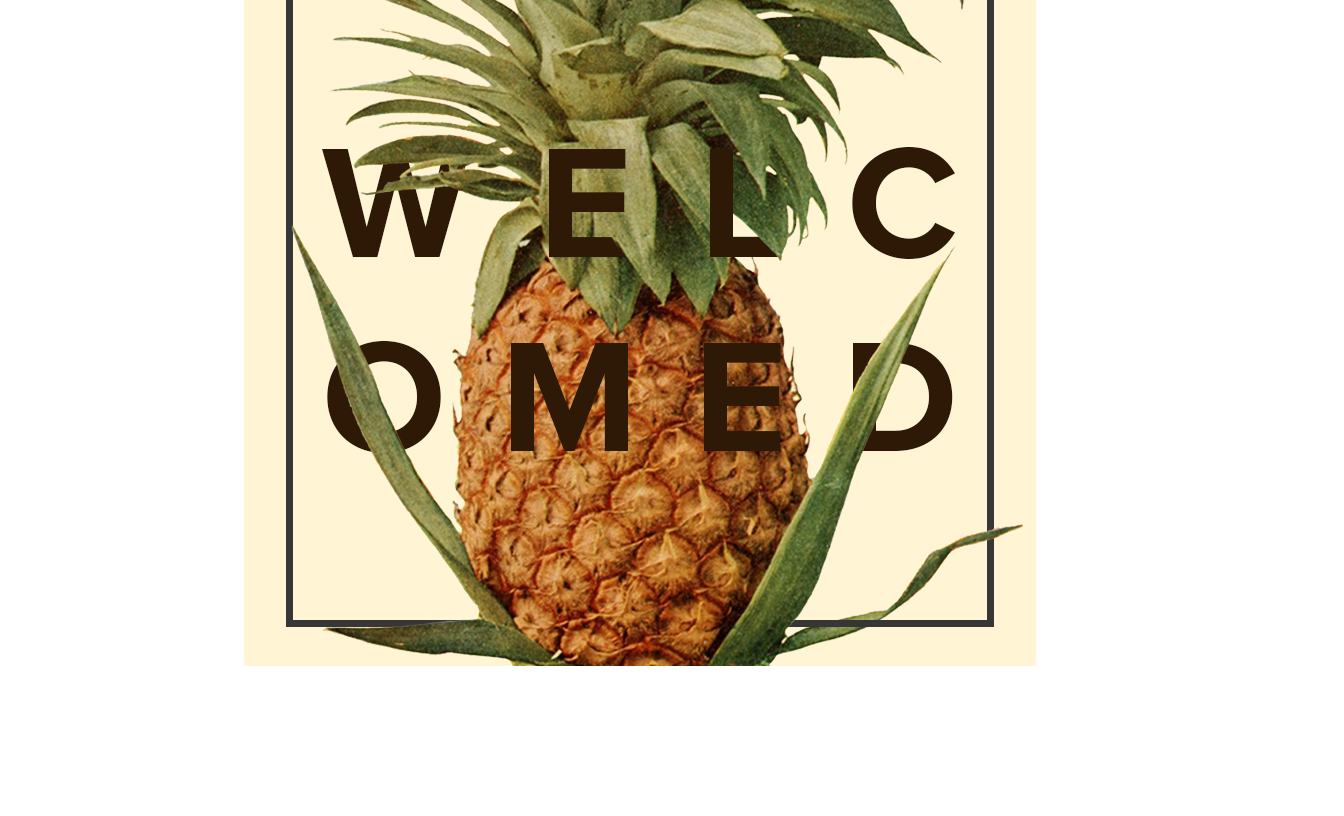
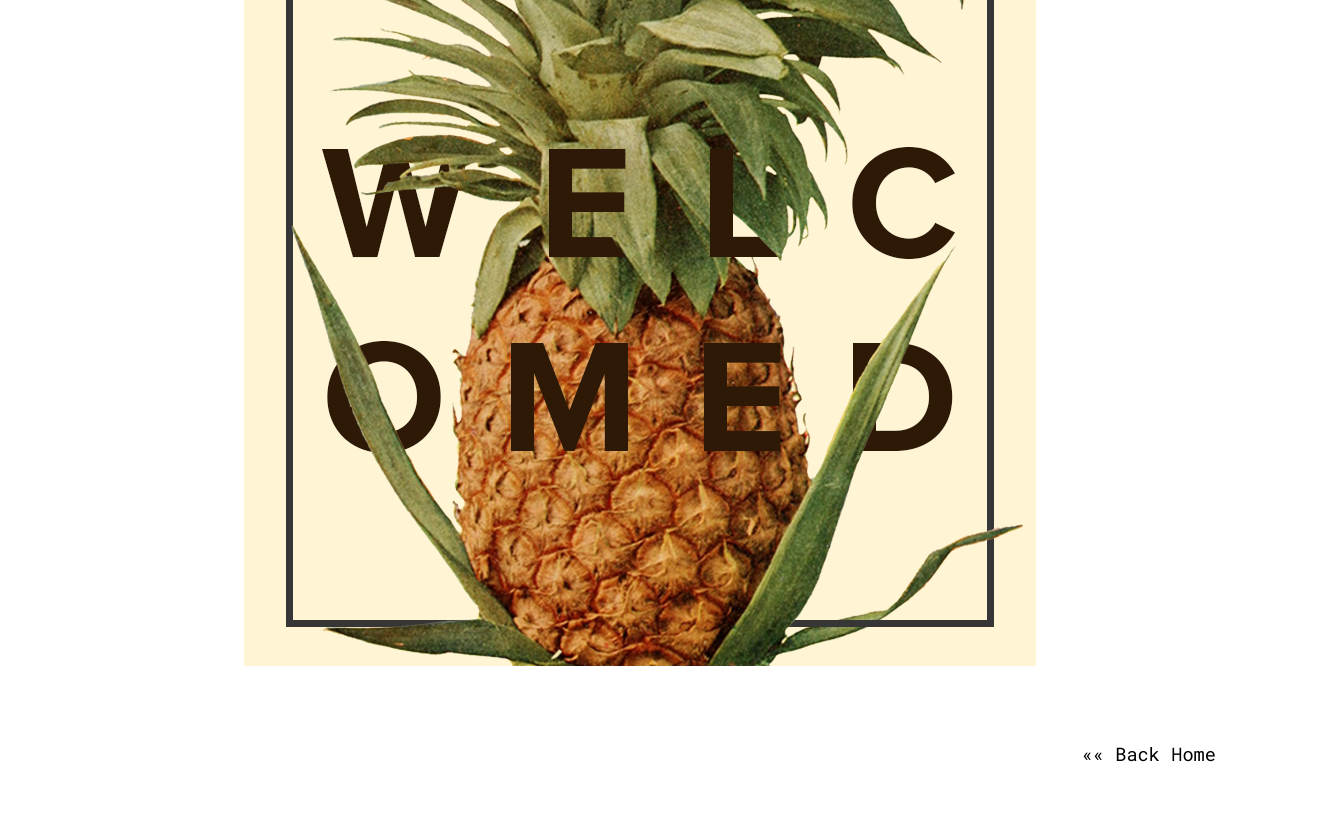
Before and after one commit to garycheung13/garycheung13.github.io, a plain HTML site: page fruit_poster.html in a window 1280 px wide. Shown: the part 958-1774 px from the top of the page, 1344 px wide, since content can reach past the window. Before the commit the page ends 1674 px from the top, so only its background shows below. Drawn offline with Linux system fonts and the light colour scheme.

Commit message:
added back buttons

```diff
--- a/css/fruit_poster.css
+++ b/css/fruit_poster.css
@@ -103,6 +103,17 @@ a:hover {
     padding-top: 50px;
 }
 
+.back {
+    font-family: Roboto Mono, sans-serif;
+    font-size: 14pt;
+    font-weight: 400;
+    padding-top: 25px;
+    padding-bottom: 50px;
+    padding-right: 10%;
+    display: block;
+    text-align: right;
+}
+
 @media only screen and (min-width: 1367px) {
     .wrapper p {
         width: 75%;
--- a/css/illustration.css
+++ b/css/illustration.css
@@ -92,7 +92,16 @@ a:hover {
     text-align: right;
 }
 
-
+.back {
+    font-family: Roboto Mono, sans-serif;
+    font-size: 14pt;
+    font-weight: 400;
+    padding-top: 25px;
+    padding-bottom: 50px;
+    padding-right: 10%;
+    display: block;
+    text-align: right;
+}
 
 /*  SECTIONS  */
 .section {
--- a/css/twitter_background.css
+++ b/css/twitter_background.css
@@ -103,6 +103,17 @@ a:hover {
     padding-top: 50px;
 }
 
+.back {
+    font-family: Roboto Mono, sans-serif;
+    font-size: 14pt;
+    font-weight: 400;
+    padding-top: 25px;
+    padding-bottom: 50px;
+    padding-right: 10%;
+    display: block;
+    text-align: right;
+}
+
 @media only screen and (min-width: 1367px) {
     .wrapper p {
         width: 75%;
--- a/fruit_poster.html
+++ b/fruit_poster.html
@@ -28,6 +28,6 @@
     </div>
 
     <img src="assets/pineapple1.25.png" alt="pineapple poster">
-
+        <span class="back wrapper"><a href="http://www.ceegary.com">&#171;&#171; Back Home</a></span>
 </body>
 </html>
```
Also changed, not shown: illustration.html (+1 -1 lines), twitter_background.html (+1 -0 lines).
